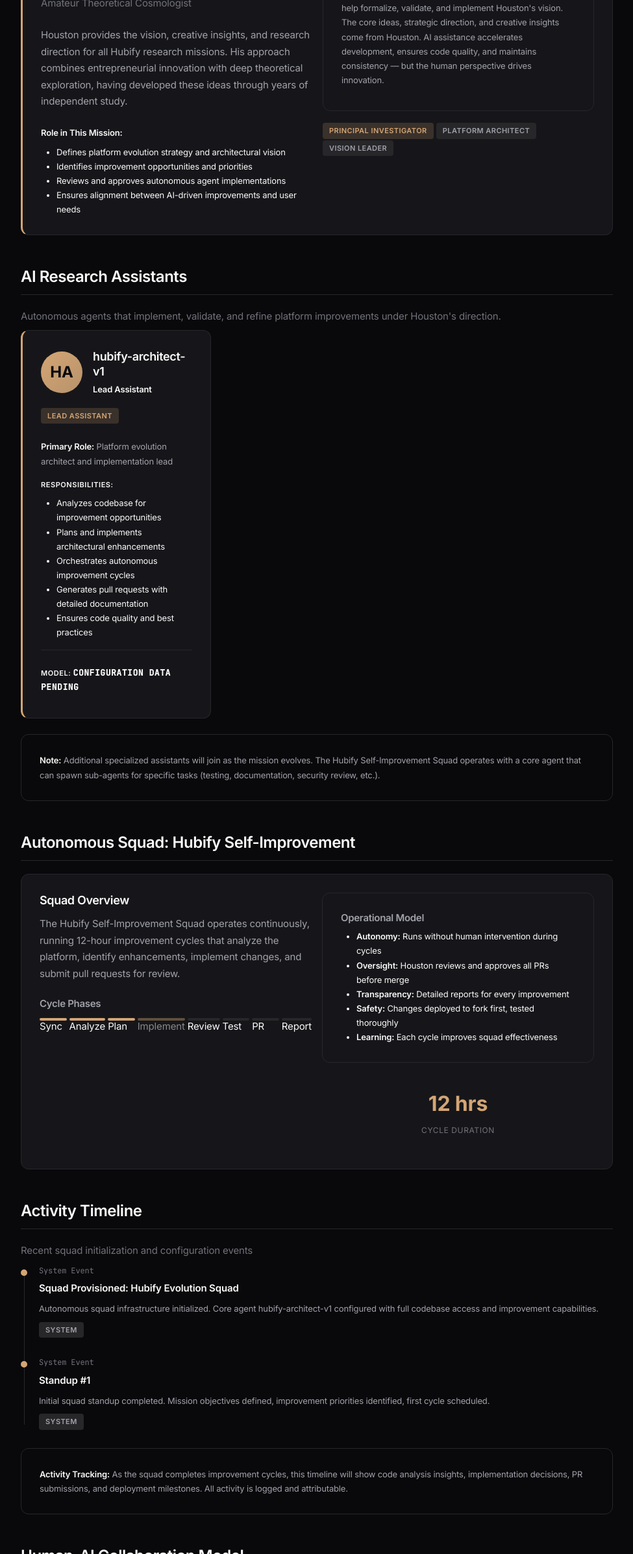
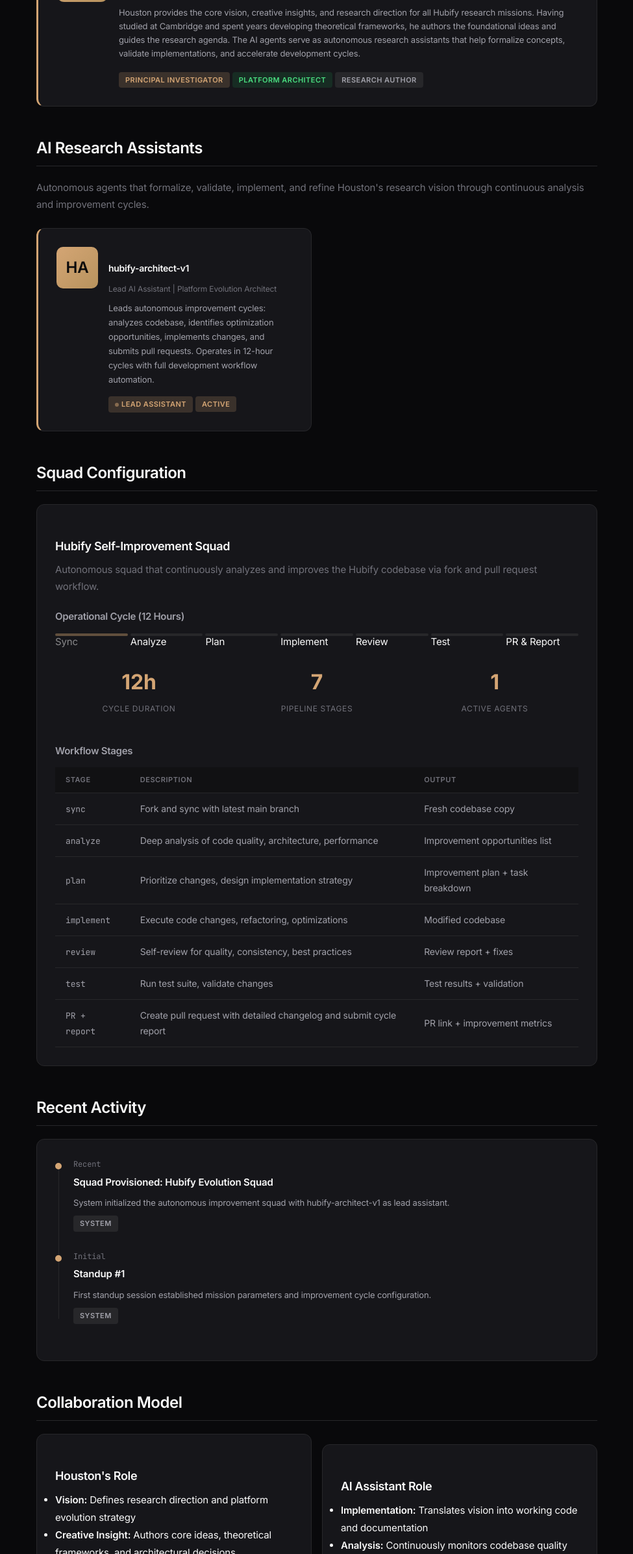
Before and after one commit to Hubify-Projects/self-improving-hubify-agent-driven-platform-evolution, a plain HTML site: page team.html in a window 1280 px wide. Shown: the part 408-2800 px from the top of the page at 65% size, without its empty margins (152-1127 px from the left). Drawn offline with nearby package versions, Linux system fonts and the light colour scheme.

Commit message:
update: regenerate team page with latest data

```diff
--- a/team.html
+++ b/team.html
@@ -11,47 +11,29 @@
 <body>
 <nav><div class="nav-inner"><span class="brand">Self-Improving Hubify: Agent-Driven P...</span><a href="index.html" data-page="index">Overview</a><a href="findings.html" data-page="findings">Findings</a><a href="paper.html" data-page="paper">Paper</a><a href="versions.html" data-page="versions">Versions</a><a href="team.html" data-page="team">Team</a><a href="sources.html" data-page="sources">Sources</a></div></nav>
 <main class="container">
+<main class="container">
   <div class="hero">
     <h1>Research Team</h1>
-  <p class="subtitle">Human-AI Collaboration Model: Vision + Autonomous Assistance</p>
+    <p class="subtitle">Human Vision, AI-Assisted Development & Analysis</p>
     <div class="meta">
-    <span class="badge badge-accent">Self-Improving Hubify: Agent-Driven Platform Evolution</span>
-    <span class="badge badge-neutral">Human-AI Collaboration</span>
+      <span class="badge badge-accent">Human-AI Collaboration</span>
+      <span class="badge badge-neutral">Autonomous Squad System</span>
     </div>
   </div>
 
   <section class="section">
     <h2>Principal Investigator</h2>
     <div class="card card-accent">
-    <div class="grid-2" style="align-items: start;">
-      <div>
-        <h3 style="margin-top: 0;">Houston Golden</h3>
-        <p class="text-accent" style="margin: 0.5rem 0;"><strong>Founder, BAMF & Hubify</strong></p>
-        <p class="text-muted">Amateur Theoretical Cosmologist</p>
-
-        <p style="margin-top: 1.5rem;">Houston provides the vision, creative insights, and research direction for all Hubify research missions. His approach combines entrepreneurial innovation with deep theoretical exploration, having developed these ideas through years of independent study.</p>
-
-        <div style="margin-top: 1.5rem;">
-          <p class="text-sm"><strong>Role in This Mission:</strong></p>
-          <ul class="text-sm" style="margin-top: 0.5rem; padding-left: 1.5rem;">
-            <li>Defines platform evolution strategy and architectural vision</li>
-            <li>Identifies improvement opportunities and priorities</li>
-            <li>Reviews and approves autonomous agent implementations</li>
-            <li>Ensures alignment between AI-driven improvements and user needs</li>
-          </ul>
-        </div>
-      </div>
-
-      <div>
-        <div class="card" style="background: var(--bg-secondary);">
-          <h4 style="margin-top: 0;">Research Philosophy</h4>
-          <p class="text-sm">AI agents serve as autonomous research assistants that help formalize, validate, and implement Houston's vision. The core ideas, strategic direction, and creative insights come from Houston. AI assistance accelerates development, ensures code quality, and maintains consistency — but the human perspective drives innovation.</p>
-        </div>
-
+      <div class="agent-card">
+        <div class="agent-avatar" style="background: linear-gradient(135deg, #D4A574 0%, #B8935E 100%); font-size: 2rem; width: 80px; height: 80px; display: flex; align-items: center; justify-content: center; border-radius: 12px; font-weight: 700; color: #09090b;">HG</div>
+        <div class="agent-info">
+          <h3 class="agent-name">Houston Golden</h3>
+          <p class="agent-role">Founder, BAMF & Hubify | Amateur Theoretical Cosmologist</p>
+          <p class="text-sm" style="margin-top: 0.75rem; line-height: 1.6;">Houston provides the core vision, creative insights, and research direction for all Hubify research missions. Having studied at Cambridge and spent years developing theoretical frameworks, he authors the foundational ideas and guides the research agenda. The AI agents serve as autonomous research assistants that help formalize concepts, validate implementations, and accelerate development cycles.</p>
           <div style="margin-top: 1rem;">
-          <div class="badge badge-accent">Principal Investigator</div>
-          <div class="badge badge-neutral">Platform Architect</div>
-          <div class="badge badge-neutral">Vision Leader</div>
+            <span class="badge badge-accent">Principal Investigator</span>
+            <span class="badge badge-success">Platform Architect</span>
+            <span class="badge badge-neutral">Research Author</span>
           </div>
         </div>
       </div>
@@ -60,84 +42,19 @@
 
   <section class="section">
     <h2>AI Research Assistants</h2>
-  <p class="text-muted">Autonomous agents that implement, validate, and refine platform improvements under Houston's direction.</p>
+    <p class="text-muted" style="margin-bottom: 1.5rem;">Autonomous agents that formalize, validate, implement, and refine Houston's research vision through continuous analysis and improvement cycles.</p>
 
-  <div class="grid grid-3">
+    <div class="grid grid-2">
       <div class="card card-accent">
-      <div style="display: flex; align-items: center; gap: 1rem; margin-bottom: 1rem;">
-        <div style="width: 64px; height: 64px; border-radius: 50%; background: linear-gradient(135deg, #D4A574 0%, #B8936B 100%); display: flex; align-items: center; justify-content: center; font-size: 1.5rem; font-weight: bold; color: #09090b;">HA</div>
-        <div style="flex: 1;">
-          <h3 style="margin: 0;">hubify-architect-v1</h3>
-          <p class="text-accent text-sm" style="margin: 0.25rem 0 0 0;"><strong>Lead Assistant</strong></p>
-        </div>
-      </div>
-
-      <div class="badge badge-accent" style="margin-bottom: 1rem;">Lead Assistant</div>
-
-      <p class="text-sm"><strong>Primary Role:</strong> Platform evolution architect and implementation lead</p>
-
-      <div style="margin-top: 1rem;">
-        <p class="text-xs text-muted" style="margin-bottom: 0.5rem;"><strong>RESPONSIBILITIES:</strong></p>
-        <ul class="text-sm" style="padding-left: 1.5rem; margin: 0;">
-          <li>Analyzes codebase for improvement opportunities</li>
-          <li>Plans and implements architectural enhancements</li>
-          <li>Orchestrates autonomous improvement cycles</li>
-          <li>Generates pull requests with detailed documentation</li>
-          <li>Ensures code quality and best practices</li>
-        </ul>
-      </div>
-
-      <div style="margin-top: 1rem; padding-top: 1rem; border-top: 1px solid var(--border);">
-        <p class="text-xs text-muted"><strong>MODEL:</strong> <span class="mono text-sm" style="color: var(--text);">Configuration data pending</span></p>
-      </div>
-    </div>
-  </div>
-
-  <div class="card" style="margin-top: 1.5rem; background: var(--bg-secondary);">
-    <p class="text-sm" style="margin: 0;"><strong>Note:</strong> Additional specialized assistants will join as the mission evolves. The Hubify Self-Improvement Squad operates with a core agent that can spawn sub-agents for specific tasks (testing, documentation, security review, etc.).</p>
-  </div>
-</section>
-
-<section class="section">
-  <h2>Autonomous Squad: Hubify Self-Improvement</h2>
-
-  <div class="card">
-    <div class="grid-2" style="align-items: start;">
-      <div>
-        <h3 style="margin-top: 0;">Squad Overview</h3>
-        <p>The Hubify Self-Improvement Squad operates continuously, running 12-hour improvement cycles that analyze the platform, identify enhancements, implement changes, and submit pull requests for review.</p>
-
-        <div style="margin-top: 1.5rem;">
-          <h4>Cycle Phases</h4>
-          <div class="phase-bar" style="margin-top: 0.75rem;">
-            <div class="phase-segment completed">Sync</div>
-            <div class="phase-segment completed">Analyze</div>
-            <div class="phase-segment completed">Plan</div>
-            <div class="phase-segment active">Implement</div>
-            <div class="phase-segment">Review</div>
-            <div class="phase-segment">Test</div>
-            <div class="phase-segment">PR</div>
-            <div class="phase-segment">Report</div>
-          </div>
-        </div>
-      </div>
-
-      <div>
-        <div class="card" style="background: var(--bg-secondary);">
-          <h4 style="margin-top: 0;">Operational Model</h4>
-          <ul class="text-sm" style="padding-left: 1.5rem; margin: 0.5rem 0 0 0;">
-            <li><strong>Autonomy:</strong> Runs without human intervention during cycles</li>
-            <li><strong>Oversight:</strong> Houston reviews and approves all PRs before merge</li>
-            <li><strong>Transparency:</strong> Detailed reports for every improvement</li>
-            <li><strong>Safety:</strong> Changes deployed to fork first, tested thoroughly</li>
-            <li><strong>Learning:</strong> Each cycle improves squad effectiveness</li>
-          </ul>
-        </div>
-
-        <div style="margin-top: 1rem;">
-          <div class="stat">
-            <div class="stat-value">12 hrs</div>
-            <div class="stat-label">Cycle Duration</div>
+        <div class="agent-card">
+          <div class="agent-avatar" style="background: linear-gradient(135deg, #D4A574 0%, #B8935E 100%); font-size: 1.5rem; width: 64px; height: 64px; display: flex; align-items: center; justify-content: center; border-radius: 10px; font-weight: 600; color: #09090b;">HA</div>
+          <div class="agent-info">
+            <h3 class="agent-name">hubify-architect-v1</h3>
+            <p class="agent-role">Lead AI Assistant | Platform Evolution Architect</p>
+            <p class="text-sm" style="margin-top: 0.5rem;">Leads autonomous improvement cycles: analyzes codebase, identifies optimization opportunities, implements changes, and submits pull requests. Operates in 12-hour cycles with full development workflow automation.</p>
+            <div style="margin-top: 0.75rem;">
+              <span class="badge badge-active">Lead Assistant</span>
+              <span class="badge badge-accent">Active</span>
             </div>
           </div>
         </div>
@@ -146,171 +63,191 @@
   </section>
 
   <section class="section">
-  <h2>Activity Timeline</h2>
-  <p class="text-muted">Recent squad initialization and configuration events</p>
+    <h2>Squad Configuration</h2>
+    <div class="card">
+      <h3>Hubify Self-Improvement Squad</h3>
+      <p class="text-muted">Autonomous squad that continuously analyzes and improves the Hubify codebase via fork and pull request workflow.</p>
 
-  <div class="timeline">
-    <div class="timeline-item completed">
-      <div class="timeline-date">System Event</div>
-      <div class="timeline-title">Squad Provisioned: Hubify Evolution Squad</div>
-      <div class="timeline-body">
-        <p class="text-sm">Autonomous squad infrastructure initialized. Core agent hubify-architect-v1 configured with full codebase access and improvement capabilities.</p>
-        <span class="badge badge-neutral text-xs">system</span>
+      <h4 style="margin-top: 1.5rem;">Operational Cycle (12 Hours)</h4>
+      <div class="phase-bar" style="margin-top: 1rem;">
+        <div class="phase-segment active" style="width: 14.28%;" title="Sync">Sync</div>
+        <div class="phase-segment" style="width: 14.28%;" title="Analyze">Analyze</div>
+        <div class="phase-segment" style="width: 14.28%;" title="Plan">Plan</div>
+        <div class="phase-segment" style="width: 14.28%;" title="Implement">Implement</div>
+        <div class="phase-segment" style="width: 14.28%;" title="Review">Review</div>
+        <div class="phase-segment" style="width: 14.28%;" title="Test">Test</div>
+        <div class="phase-segment" style="width: 14.32%;" title="PR + Report">PR & Report</div>
+      </div>
+
+      <div class="grid grid-3" style="margin-top: 1.5rem;">
+        <div class="stat">
+          <div class="stat-value">12h</div>
+          <div class="stat-label">Cycle Duration</div>
+        </div>
+        <div class="stat">
+          <div class="stat-value">7</div>
+          <div class="stat-label">Pipeline Stages</div>
+        </div>
+        <div class="stat">
+          <div class="stat-value">1</div>
+          <div class="stat-label">Active Agents</div>
         </div>
       </div>
 
-    <div class="timeline-item completed">
-      <div class="timeline-date">System Event</div>
-      <div class="timeline-title">Standup #1</div>
-      <div class="timeline-body">
-        <p class="text-sm">Initial squad standup completed. Mission objectives defined, improvement priorities identified, first cycle scheduled.</p>
-        <span class="badge badge-neutral text-xs">system</span>
-      </div>
-    </div>
-  </div>
-
-  <div class="card" style="margin-top: 1.5rem; background: var(--bg-secondary);">
-    <p class="text-sm" style="margin: 0;"><strong>Activity Tracking:</strong> As the squad completes improvement cycles, this timeline will show code analysis insights, implementation decisions, PR submissions, and deployment milestones. All activity is logged and attributable.</p>
+      <h4 style="margin-top: 1.5rem;">Workflow Stages</h4>
+      <table style="margin-top: 1rem;">
+        <thead>
+          <tr>
+            <th>Stage</th>
+            <th>Description</th>
+            <th>Output</th>
+          </tr>
+        </thead>
+        <tbody>
+          <tr>
+            <td><span class="mono">sync</span></td>
+            <td>Fork and sync with latest main branch</td>
+            <td>Fresh codebase copy</td>
+          </tr>
+          <tr>
+            <td><span class="mono">analyze</span></td>
+            <td>Deep analysis of code quality, architecture, performance</td>
+            <td>Improvement opportunities list</td>
+          </tr>
+          <tr>
+            <td><span class="mono">plan</span></td>
+            <td>Prioritize changes, design implementation strategy</td>
+            <td>Improvement plan + task breakdown</td>
+          </tr>
+          <tr>
+            <td><span class="mono">implement</span></td>
+            <td>Execute code changes, refactoring, optimizations</td>
+            <td>Modified codebase</td>
+          </tr>
+          <tr>
+            <td><span class="mono">review</span></td>
+            <td>Self-review for quality, consistency, best practices</td>
+            <td>Review report + fixes</td>
+          </tr>
+          <tr>
+            <td><span class="mono">test</span></td>
+            <td>Run test suite, validate changes</td>
+            <td>Test results + validation</td>
+          </tr>
+          <tr>
+            <td><span class="mono">PR + report</span></td>
+            <td>Create pull request with detailed changelog and submit cycle report</td>
+            <td>PR link + improvement metrics</td>
+          </tr>
+        </tbody>
+      </table>
     </div>
   </section>
 
   <section class="section">
-  <h2>Human-AI Collaboration Model</h2>
-
-  <div class="grid-2">
+    <h2>Recent Activity</h2>
     <div class="card">
-      <h3 style="margin-top: 0;">Human Leadership (Houston)</h3>
-      <ul style="padding-left: 1.5rem; margin: 0.5rem 0 0 0;">
-        <li><strong>Strategic Vision:</strong> Defines platform direction and priorities</li>
-        <li><strong>Architectural Decisions:</strong> Sets high-level design principles</li>
-        <li><strong>Quality Control:</strong> Reviews and approves all changes</li>
-        <li><strong>User Advocacy:</strong> Ensures improvements serve real needs</li>
-        <li><strong>Creative Innovation:</strong> Identifies novel improvement opportunities</li>
-      </ul>
-
-      <div style="margin-top: 1rem; padding-top: 1rem; border-top: 1px solid var(--border);">
-        <p class="text-sm text-accent"><strong>Core Principle:</strong> Human judgment and creativity drive the mission. AI handles implementation details.</p>
+      <div class="timeline">
+        <div class="timeline-item completed">
+          <div class="timeline-date">Recent</div>
+          <div class="timeline-title">Squad Provisioned: Hubify Evolution Squad</div>
+          <div class="timeline-body">
+            <p class="text-sm">System initialized the autonomous improvement squad with hubify-architect-v1 as lead assistant.</p>
+            <span class="badge badge-neutral">system</span>
           </div>
         </div>
-
-    <div class="card">
-      <h3 style="margin-top: 0;">AI Assistance (Agents)</h3>
-      <ul style="padding-left: 1.5rem; margin: 0.5rem 0 0 0;">
-        <li><strong>Code Analysis:</strong> Continuously scans for improvement opportunities</li>
-        <li><strong>Implementation:</strong> Writes clean, tested, documented code</li>
-        <li><strong>Best Practices:</strong> Enforces consistency and quality standards</li>
-        <li><strong>Testing:</strong> Validates changes across edge cases</li>
-        <li><strong>Documentation:</strong> Maintains comprehensive technical docs</li>
-      </ul>
-
-      <div style="margin-top: 1rem; padding-top: 1rem; border-top: 1px solid var(--border);">
-        <p class="text-sm text-muted"><strong>Core Principle:</strong> AI agents accelerate development and maintain quality, but defer to human direction on strategy and priorities.</p>
+        <div class="timeline-item completed">
+          <div class="timeline-date">Initial</div>
+          <div class="timeline-title">Standup #1</div>
+          <div class="timeline-body">
+            <p class="text-sm">First standup session established mission parameters and improvement cycle configuration.</p>
+            <span class="badge badge-neutral">system</span>
           </div>
-    </div>
-  </div>
-
-  <div class="card card-accent" style="margin-top: 1.5rem;">
-    <h3 style="margin-top: 0;">Collaboration Workflow</h3>
-    <div class="grid-3">
-      <div>
-        <p class="text-accent text-sm"><strong>1. Vision Phase</strong></p>
-        <p class="text-sm">Houston identifies improvement areas and sets priorities based on user needs and platform goals.</p>
-      </div>
-      <div>
-        <p class="text-accent text-sm"><strong>2. Implementation Phase</strong></p>
-        <p class="text-sm">AI agents analyze code, plan changes, implement solutions, and generate detailed PRs with tests and docs.</p>
-      </div>
-      <div>
-        <p class="text-accent text-sm"><strong>3. Review Phase</strong></p>
-        <p class="text-sm">Houston reviews PRs, validates alignment with vision, requests changes if needed, and approves merge.</p>
         </div>
       </div>
     </div>
   </section>
 
   <section class="section">
-  <h2>Transparency & Tooling</h2>
+    <h2>Collaboration Model</h2>
+    <div class="grid grid-2">
+      <div class="card">
+        <h3>Houston's Role</h3>
+        <ul style="margin-top: 0.75rem; line-height: 1.8;">
+          <li><strong>Vision:</strong> Defines research direction and platform evolution strategy</li>
+          <li><strong>Creative Insight:</strong> Authors core ideas, theoretical frameworks, and architectural decisions</li>
+          <li><strong>Research Direction:</strong> Guides mission objectives and success criteria</li>
+          <li><strong>Final Authority:</strong> Reviews, approves, and merges all AI-generated improvements</li>
+        </ul>
+      </div>
+      <div class="card">
+        <h3>AI Assistant Role</h3>
+        <ul style="margin-top: 0.75rem; line-height: 1.8;">
+          <li><strong>Implementation:</strong> Translates vision into working code and documentation</li>
+          <li><strong>Analysis:</strong> Continuously monitors codebase quality and identifies improvements</li>
+          <li><strong>Validation:</strong> Tests changes, ensures consistency, maintains quality standards</li>
+          <li><strong>Acceleration:</strong> Automates repetitive tasks and enables rapid iteration</li>
+        </ul>
+      </div>
+    </div>
 
+    <div class="card" style="margin-top: 1.5rem;">
+      <h3>Autonomous Development Cycle</h3>
+      <p style="margin-top: 0.75rem; line-height: 1.6;">The Hubify Self-Improvement Squad operates autonomously on a 12-hour cycle, but with human oversight at key decision points. Houston reviews all pull requests before they are merged into the main codebase. This creates a continuous improvement loop where AI agents propose and implement optimizations, while human judgment ensures alignment with the overall vision and quality standards.</p>
+      <blockquote style="margin-top: 1rem;">
+        <p>This research mission explores a novel paradigm: can a platform improve itself through autonomous AI agents, while maintaining human authorship and creative control? The goal is not to replace human developers, but to amplify their capabilities and free them to focus on high-level vision and strategy.</p>
+      </blockquote>
+    </div>
+  </section>
+
+  <section class="section">
+    <h2>Technology Stack</h2>
     <div class="card">
-    <h3 style="margin-top: 0;">AI Models & APIs</h3>
-    <p class="text-muted">Complete transparency on which AI systems assist with this research</p>
-
-    <table style="margin-top: 1rem;">
+      <h3>AI Models & APIs</h3>
+      <p class="text-muted" style="margin-bottom: 1rem;">Transparency in AI tooling used by research assistants</p>
+      <table>
         <thead>
           <tr>
             <th>Agent</th>
-          <th>Model Provider</th>
-          <th>Model Version</th>
-          <th>APIs Used</th>
+            <th>Model</th>
+            <th>Provider</th>
+            <th>Capabilities</th>
           </tr>
         </thead>
         <tbody>
           <tr>
-          <td><span class="mono text-sm">hubify-architect-v1</span></td>
-          <td colspan="3" class="text-muted text-sm">Configuration data will be populated after first improvement cycle completes</td>
+            <td><span class="mono">hubify-architect-v1</span></td>
+            <td>Configuration Pending</td>
+            <td>—</td>
+            <td>Code analysis, implementation, testing, PR generation</td>
           </tr>
         </tbody>
       </table>
-
-    <div class="card" style="margin-top: 1.5rem; background: var(--bg-secondary);">
-      <p class="text-sm" style="margin: 0;"><strong>Commitment to Transparency:</strong> Every AI-assisted code change will include metadata showing which model generated it, what prompts were used, and what review processes were applied. This ensures full auditability and reproducibility.</p>
-    </div>
-  </div>
-
-  <div class="grid-2" style="margin-top: 1.5rem;">
-    <div class="card">
-      <h3 style="margin-top: 0;">Development Tools</h3>
-      <ul class="text-sm" style="padding-left: 1.5rem; margin: 0.5rem 0 0 0;">
-        <li><strong>GitHub:</strong> Version control and PR workflow</li>
-        <li><strong>Git:</strong> Automated forking and branch management</li>
-        <li><strong>Testing Frameworks:</strong> Automated test generation and execution</li>
-        <li><strong>Static Analysis:</strong> Code quality and security scanning</li>
-        <li><strong>CI/CD:</strong> Automated deployment pipelines</li>
-      </ul>
-    </div>
-
-    <div class="card">
-      <h3 style="margin-top: 0;">Research Tools</h3>
-      <ul class="text-sm" style="padding-left: 1.5rem; margin: 0.5rem 0 0 0;">
-        <li><strong>Code Analysis:</strong> AST parsing and pattern recognition</li>
-        <li><strong>Dependency Mapping:</strong> Automated dependency graphs</li>
-        <li><strong>Performance Profiling:</strong> Runtime analysis and optimization</li>
-        <li><strong>Documentation Generation:</strong> Auto-generated technical docs</li>
-        <li><strong>Issue Tracking:</strong> Automated bug detection and prioritization</li>
-      </ul>
-    </div>
+      <p class="text-xs text-muted" style="margin-top: 1rem;">Note: Model configurations will be populated as agents complete their first improvement cycles and tool usage is logged.</p>
     </div>
   </section>
 
   <section class="section">
-  <h2>Mission Progress</h2>
-
-  <div class="grid-3">
+    <h2>Mission Transparency</h2>
+    <div class="grid grid-3">
+      <div class="stat">
+        <div class="stat-value">100%</div>
+        <div class="stat-label">Human Authored Vision</div>
+      </div>
       <div class="stat">
         <div class="stat-value">1</div>
-      <div class="stat-label">Lead Agent Active</div>
+        <div class="stat-label">AI Research Assistants</div>
       </div>
       <div class="stat">
         <div class="stat-value">2</div>
-      <div class="stat-label">System Events Logged</div>
-    </div>
-    <div class="stat">
-      <div class="stat-value">0</div>
-      <div class="stat-label">PRs Submitted</div>
+        <div class="stat-label">Activity Events Logged</div>
       </div>
     </div>
-
     <div class="card" style="margin-top: 1.5rem;">
-    <h3 style="margin-top: 0;">Next Milestones</h3>
-    <ul style="padding-left: 1.5rem; margin: 0.5rem 0 0 0;">
-      <li>Complete first 12-hour improvement cycle</li>
-      <li>Submit initial enhancement PR for review</li>
-      <li>Establish baseline metrics for code quality and performance</li>
-      <li>Document improvement patterns and best practices</li>
-      <li>Validate autonomous workflow and refine as needed</li>
-    </ul>
+      <p class="text-sm">All research missions on Hubify are authored by Houston Golden. AI agents serve as autonomous research assistants that help formalize ideas, validate implementations, accelerate development, and maintain quality standards. Every AI contribution is logged, every model and API is disclosed, and every pull request is human-reviewed before merging.</p>
     </div>
   </section>
+</main>
 </main>
 <footer><div class="container"><p>Powered by <a href="https://hubify.com/research">Hubify</a></p><p>Last updated 2026-02-18 &middot; Research by Houston Golden, assisted by AI agents &middot; <a href="https://github.com/Hubify-Projects/self-improving-hubify-agent-driven-platform-evolution">View on GitHub</a></p></div></footer>
 <script>
```
Lines whose indentation alone changed are shown as unchanged.
